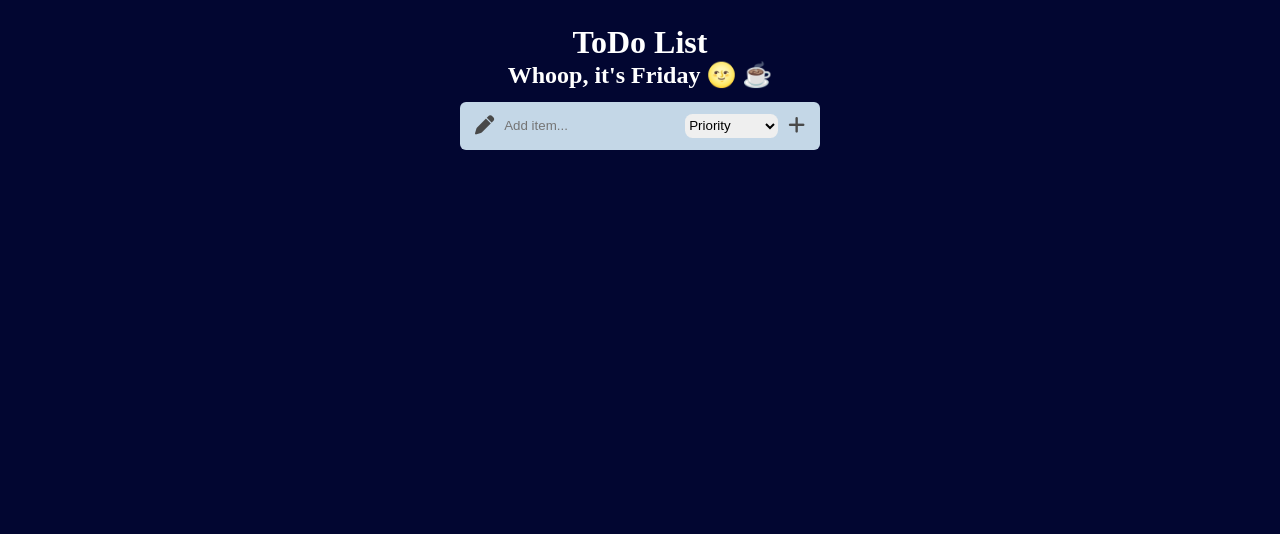
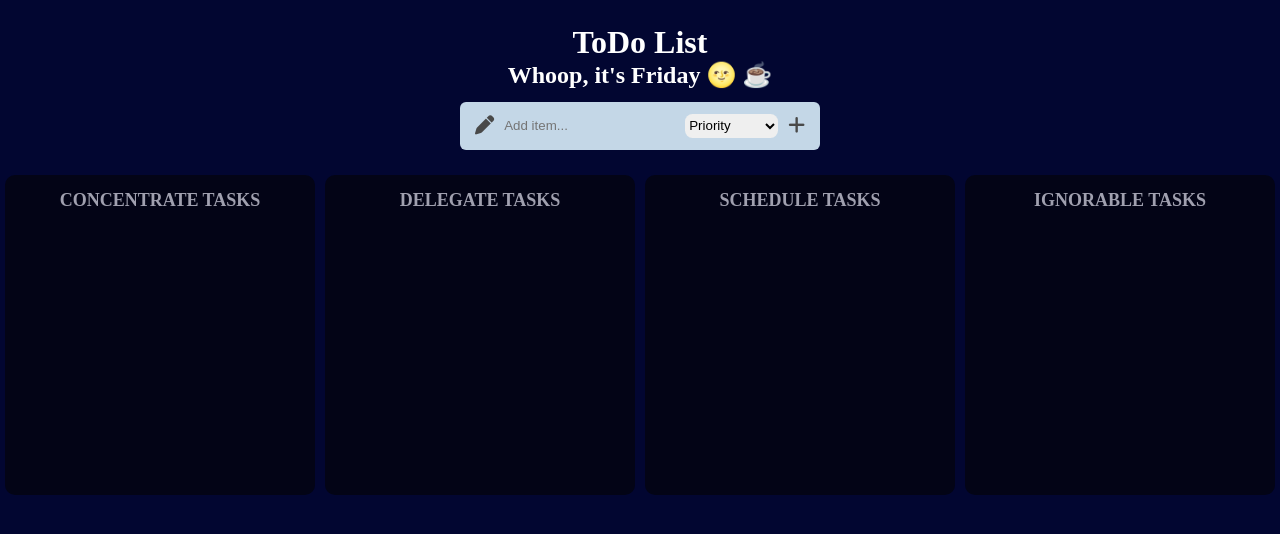
Before and after one commit to Snehesh-Thattil/To-Do-App, a React (Create React App) app: page / in a window 1280 px wide. Shown: the top 534 px of the page. Built offline with nearby package versions, Linux system fonts and the light colour scheme.

Commit message:
[ Task divisions, Animations, Design modified : stage 4 ✅ ]

```diff
--- a/src/App.css
+++ b/src/App.css
@@ -22,6 +22,7 @@ body {
 
 /* Input Section */
 .tasks {
+  width: 100%;
   display: flex;
   flex-direction: column;
   align-items: center;
@@ -78,7 +79,52 @@ select {
 }
 
 /* ToDos Section */
-.todos .todo {
+.todos {
+  width: 100%;
+  display: flex;
+  justify-content: center;
+}
+
+.concentrate,
+.delegate,
+.schedule,
+.ignorable {
+  width: 25%;
+  min-height: 20rem;
+  display: flex;
+  flex-direction: column;
+  align-items: center;
+  justify-content: flex-start;
+  margin: 25px 5px;
+  padding: 15px 0;
+  border-radius: 10px;
+  background-color: #030416;
+}
+
+.concentrate:hover .typeHeading {
+  letter-spacing: 2.5px;
+}
+
+.delegate:hover .typeHeading {
+  letter-spacing: 2.5px;
+}
+
+.schedule:hover .typeHeading {
+  letter-spacing: 2.5px;
+}
+
+.ignorable:hover .typeHeading {
+  letter-spacing: 2.5px;
+}
+
+.typeHeading {
+  font-weight: bold;
+  font-size: large;
+  color: #a0a0af;
+  transition: .5s ease-in-out;
+}
+
+.todo {
   display: flex;
   justify-content: space-between;
   align-items: center;
@@ -93,18 +139,18 @@ select {
   transition: .5s ease-in-out;
 }
 
-.todos .todo input {
+.todo input {
   margin: 0 10px;
   transition: .35s ease-in-out;
   scale: 1.2;
 }
 
-.todos .todo input:hover {
+.todo input:hover {
   scale: 2;
   transform: rotate(360deg);
 }
 
-.todos .todo p {
+.todo p {
   margin: 0 3px;
   margin-right: auto;
   font-size: medium;
@@ -113,7 +159,7 @@ select {
   color: rgb(78, 78, 78);
 }
 
-.todos .todo p s {
+.todo p s {
   color: rgb(53, 53, 53);
 }
 
--- a/src/App.js
+++ b/src/App.js
@@ -48,7 +48,11 @@ function App() {
 
         <div className="todos">
 
+          {/* Concentrate Tasks */}
+          <div className="concentrate">
+            <p className="typeHeading">CONCENTRATE TASKS</p>
             {AllToDo.map((obj) => {
+              if (obj.priority === '1') {
                 return (
                   <div className="todo">
 
@@ -69,20 +73,109 @@ function App() {
 
                   </div>
                 )
+              }
+            })}
+          </div>
+
+          {/* Delegate Tasks */}
+          <div className="delegate">
+            <p className="typeHeading">DELEGATE TASKS</p>
+            {AllToDo.map((obj) => {
+              if (obj.priority === '2') {
+                return (
+                  <div className="todo">
+
+                    <input value={obj.checked} onChange={(e) => {
+                      setAllToDo(AllToDo.filter((obj2) => {
+                        if (obj2.id === obj.id) {
+                          obj2.check = e.target.checked
+                        }
+                        return obj2
+                      }))
+                    }} type="checkbox" />
+
+                    {obj.check ? <p><s>{obj.task}</s></p> : <p>{obj.task}</p>}
+
+                    <div className="icon" onClick={removeTask}>
+                      <i className="fas fa-times"></i>
+                    </div>
+
+                  </div>
+                )
+              }
+            })}
+          </div>
+
+          {/* Schedule Tasks */}
+          <div className="schedule">
+            <p className="typeHeading">SCHEDULE TASKS</p>
+            {AllToDo.map((obj) => {
+              if (obj.priority === '3') {
+                return (
+                  <div className="todo">
+
+                    <input value={obj.checked} onChange={(e) => {
+                      setAllToDo(AllToDo.filter((obj2) => {
+                        if (obj2.id === obj.id) {
+                          obj2.check = e.target.checked
+                        }
+                        return obj2
+                      }))
+                    }} type="checkbox" />
+
+                    {obj.check ? <p><s>{obj.task}</s></p> : <p>{obj.task}</p>}
+
+                    <div className="icon" onClick={removeTask}>
+                      <i className="fas fa-times"></i>
+                    </div>
+
+                  </div>
+                )
+              }
+            })}
+          </div>
+
+          {/* Ignorable Tasks */}
+          <div className="ignorable">
+            <p className="typeHeading">IGNORABLE TASKS</p>
+            {AllToDo.map((obj) => {
+              if (obj.priority === '4') {
+                return (
+                  <div className="todo">
+
+                    <input value={obj.checked} onChange={(e) => {
+                      setAllToDo(AllToDo.filter((obj2) => {
+                        if (obj2.id === obj.id) {
+                          obj2.check = e.target.checked
+                        }
+                        return obj2
+                      }))
+                    }} type="checkbox" />
+
+                    {obj.check ? <p><s>{obj.task}</s></p> : <p>{obj.task}</p>}
+
+                    <div className="icon" onClick={removeTask}>
+                      <i className="fas fa-times"></i>
+                    </div>
+
+                  </div>
+                )
+              }
+            })}
+          </div>
+
+          {/* Unselected */}
+          <div id="unselected" >
+            {AllToDo.map((obj) => {
+              if (obj.priority < '1') {
+                alert('priority not selected')
+                return null
+              }
             })}
           </div>
 
         </div>
-
-      {/* <div className="dropped">
-        <h3>Dropped Tasks</h3>
-        <div className="items">
-          <i className="fa-solid fa-circle-check"></i>
-          <p>Item</p>
-          <i className='fas fa-times'></i>
       </div>
-      </div> */}
-
     </div>
   )
 }
```
Lines whose indentation alone changed are shown as unchanged.
